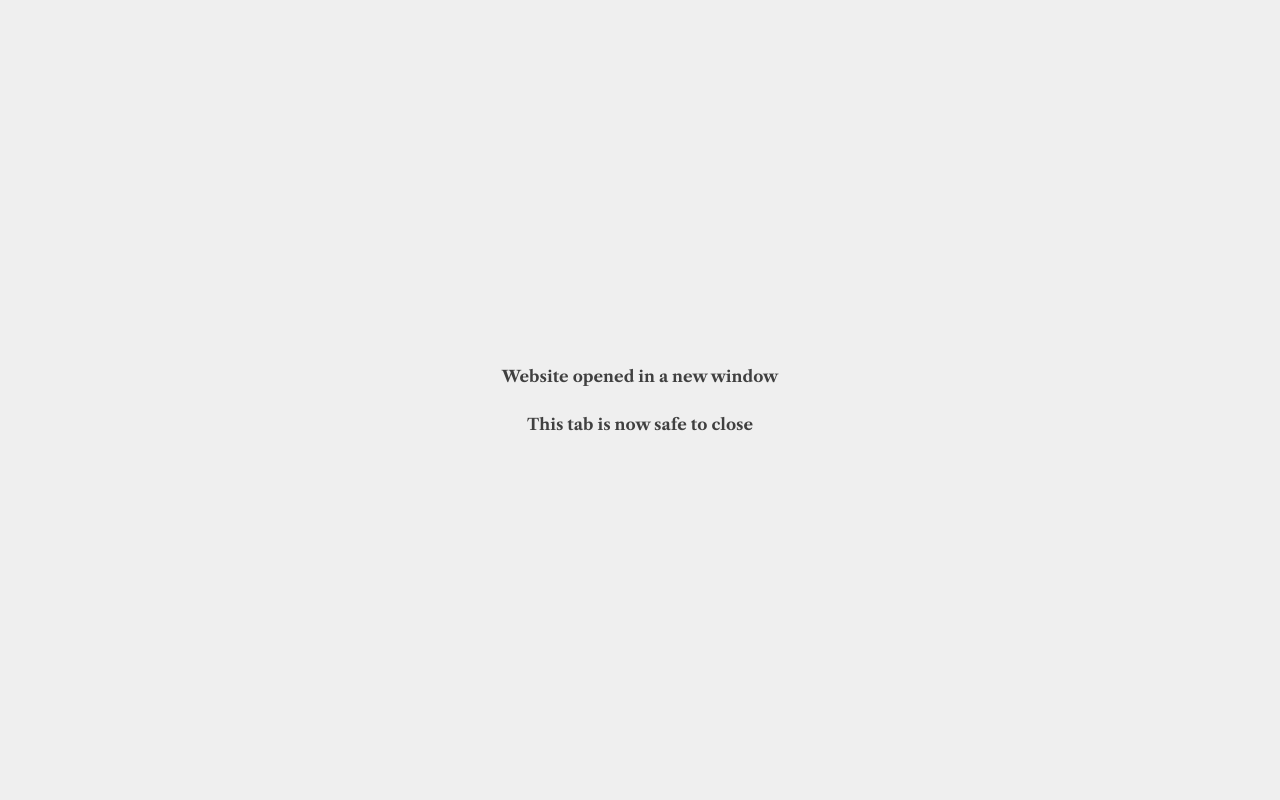
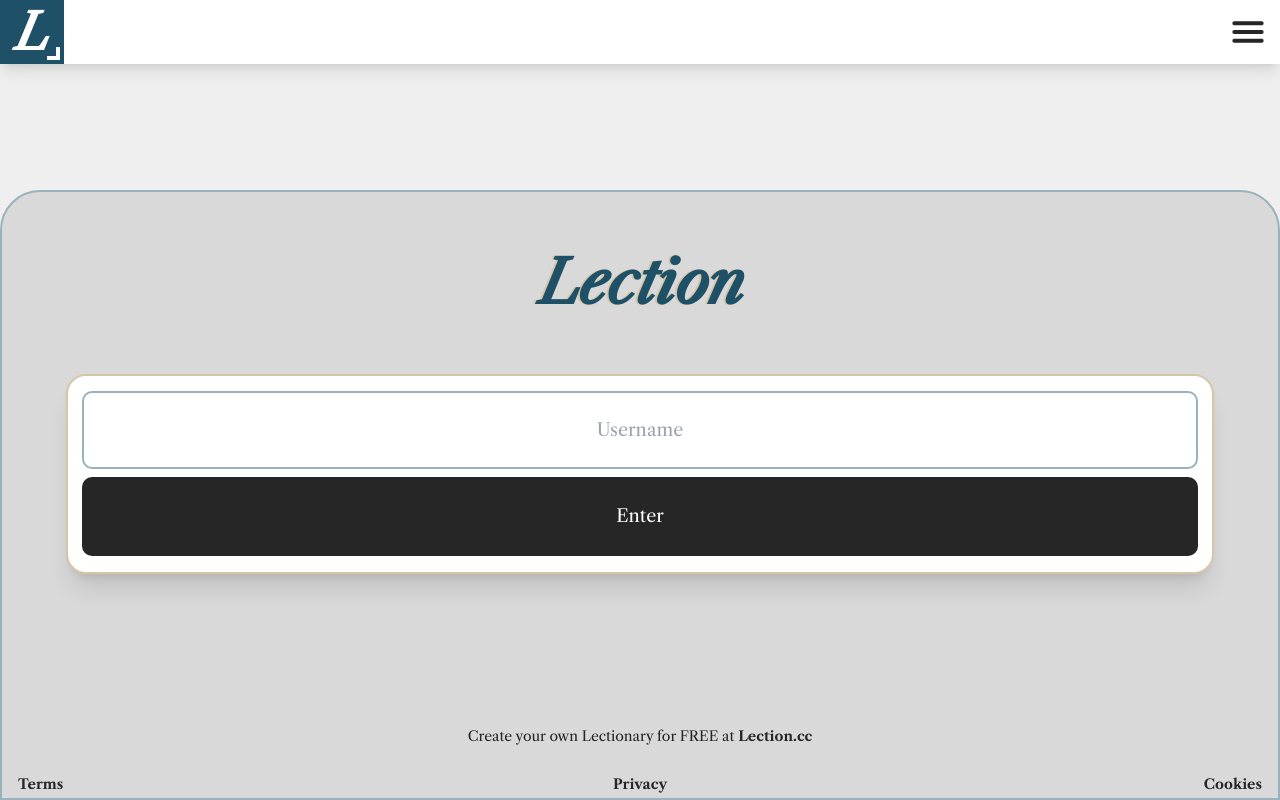
Before and after one commit to Van-x2/LectionFrontPlayer, a SvelteKit app in the folder web/: page / in a window 1280 px wide. Built offline with nearby package versions, Linux system fonts and the light colour scheme.

Commit message:
Disabling opening new page functionality for test

```diff
--- a/web/src/routes/+page.svelte
+++ b/web/src/routes/+page.svelte
@@ -1,6 +1,5 @@
 <script>
   import { onMount } from 'svelte'
-  import { scale } from 'svelte/transition';
 
   //variables used for collecting data from input forms
     //Used for holding users username
@@ -62,16 +61,6 @@
   contentWindow = document.getElementById('window')
 
   loadPossibleUsername()
-
-  if (isMobile()) {
-  console.log("Mobile device detected");
-  // Your code for mobile devices
-} else {
-  if(window.innerWidth >= 400) {
-    openNewWindow()
-  }
-
-}
   })
 
   //check if client is desktop or mobile
@@ -87,13 +76,16 @@
   }
   return false;
   }
+  /*
   //opens the webpage in a seperate window (for desktop users only)
   function openNewWindow() {
     contentWindow.classList.add('opacity-0')
       const url = 'http://127.0.0.1:5315/';
       const windowFeatures = 'width=350,height=600,right=50,top=300,toolbar=no,menubar=no,resizable=no,status=no';
       window.open(url, '_blank', windowFeatures);
+
   }
+*/
 
 //For communicating with backend
   //handles majoriy of the backend communication
@@ -422,7 +414,10 @@
               <div class="w-full h-2/3">
                 <div class="w-full h-[45%] ">
                   <div class="w-full h-full flex justify-center items-center">
-                    <p class=" text-primary font-title font-bold italic text-[60px]">
+                    <p class=" text-primary font-title font-bold italic text-[60px] translate-x-[2px] absolute z-20">
+                      Lection
+                    </p>
+                    <p class=" text-secondary font-title font-bold italic text-[60px] absolute z-10">
                       Lection
                     </p>
                   </div>
```
